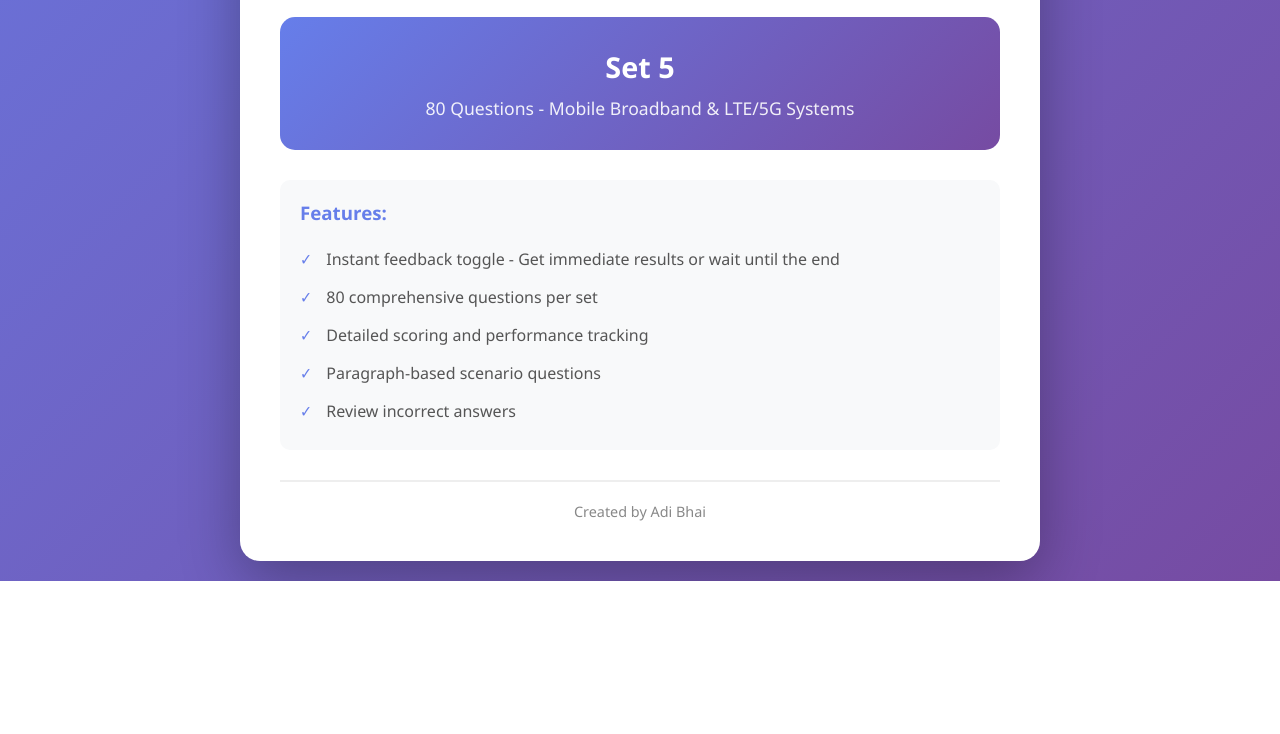
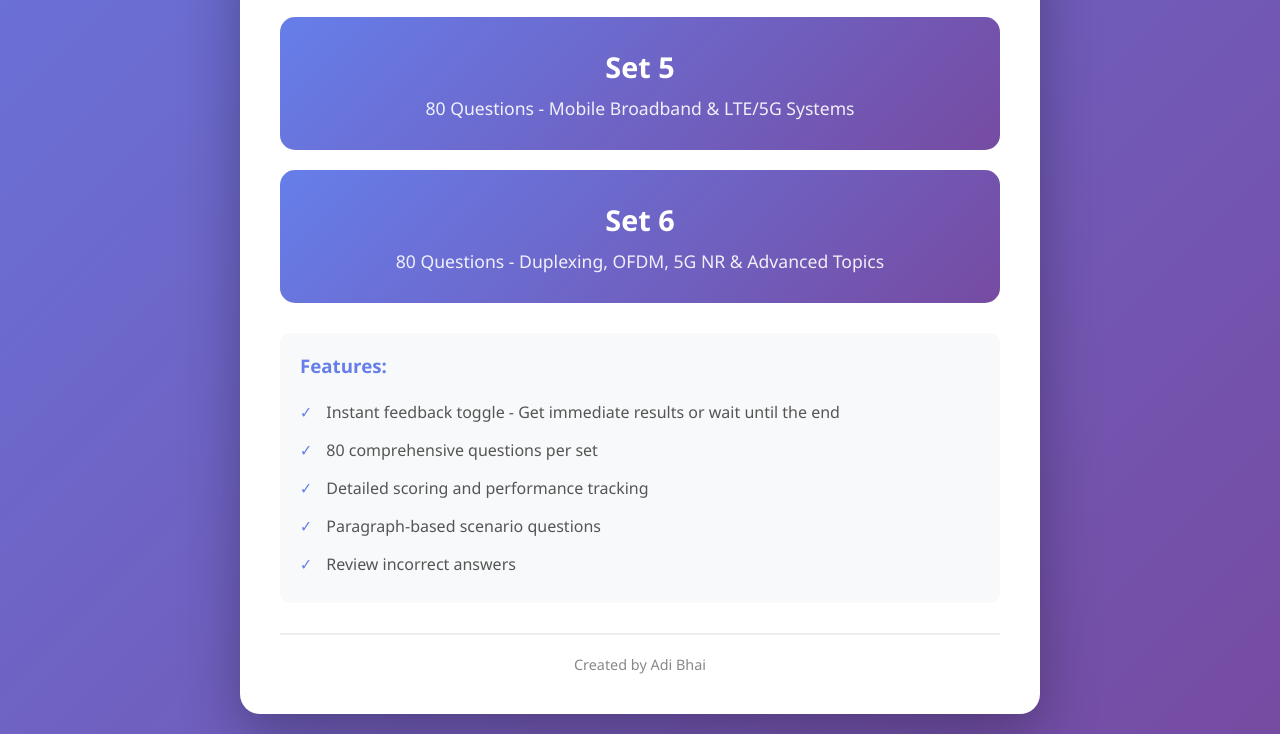
Before and after one commit to aniketkumar6615-del/FCWMC-all-2, a plain HTML site: page index.html in a window 1280 px wide. Shown: the part 784-1518 px from the top of the page. Before the commit the page ends 1365 px from the top, so only its background shows below. Drawn offline with Linux system fonts and the light colour scheme.

Commit message:
Add new quiz set links to index.html

```diff
--- a/index.html
+++ b/index.html
@@ -154,6 +154,11 @@
                 <h2>Set 5</h2>
                 <p>80 Questions - Mobile Broadband & LTE/5G Systems</p>
             </a>
+
+            <a href="set-6.html" class="quiz-card">
+                <h2>Set 6</h2>
+                <p>80 Questions - Duplexing, OFDM, 5G NR & Advanced Topics</p>
+            </a>
         </div>
 
         <div class="features">
```
